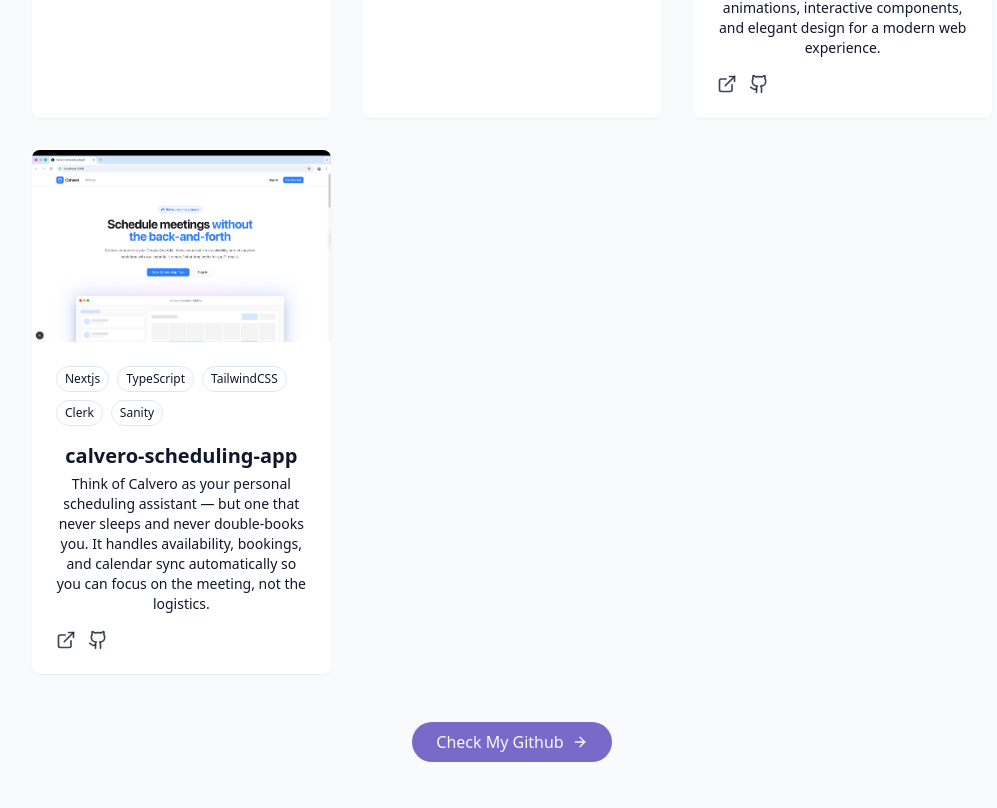
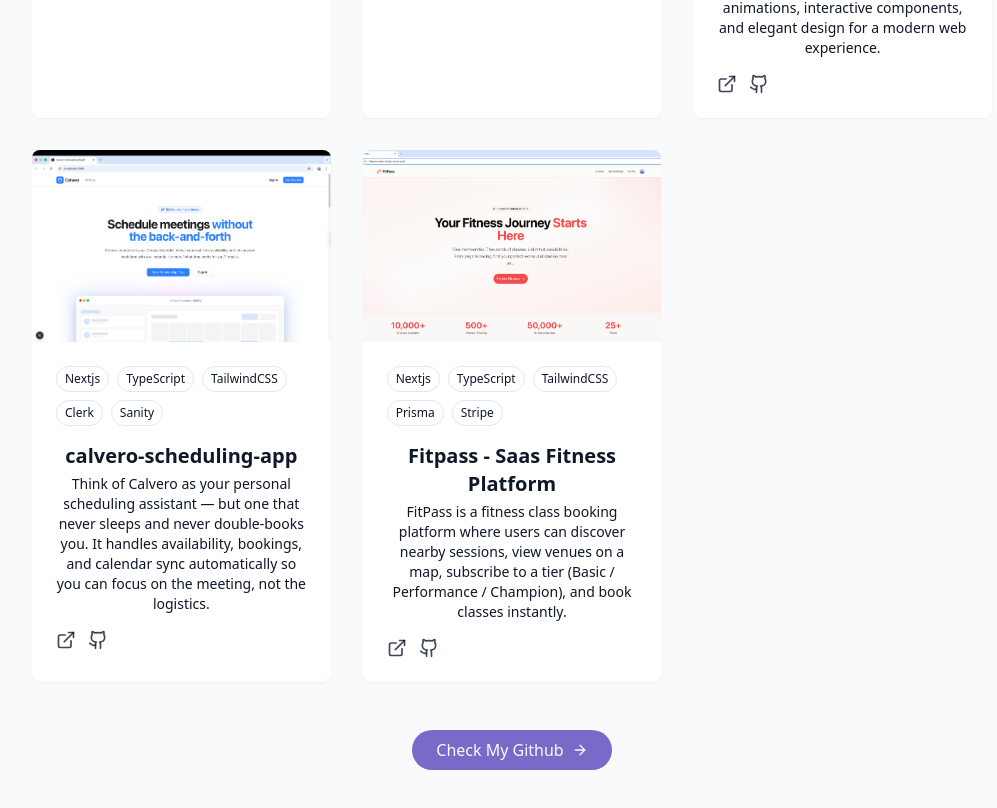
Before and after one commit to sai02-creator/ReactJs-Main-Portfoliowebsite, a React (Vite) app: page / in a window 1280 px wide. Shown: the part 3568-4376 px from the top of the page, without its empty margins (128-1125 px from the left). Built offline with nearby package versions, Linux system fonts and the light colour scheme.

Commit message:
Add project 5

```diff
--- a/src/components/ProjectsSection.jsx
+++ b/src/components/ProjectsSection.jsx
@@ -41,6 +41,16 @@
     demoUrl: "https://calvero-scheduling-saas.vercel.app/",
     githubUrl: "https://github.com/sai02-creator/calvero-scheduling-saas",
   },
+  {
+    id: 5,
+    title: "Fitpass - Saas Fitness Platform",
+    description:"FitPass is a fitness class booking platform where users can discover nearby sessions, view venues on a map, subscribe to a tier (Basic / Performance / Champion), and book classes instantly.",
+    image: "/projects/project5.png",
+    tags: ["Nextjs", "TypeScript", "TailwindCSS", "Prisma", "Stripe"],
+    demoUrl: "https://fitpass-saas-nextjs.vercel.app/",
+    githubUrl: "https://github.com/sai02-creator/FitPass-SaaS-NextJs",
+  }
+
 ];
 
 export const ProjectsSection = () => {
```
